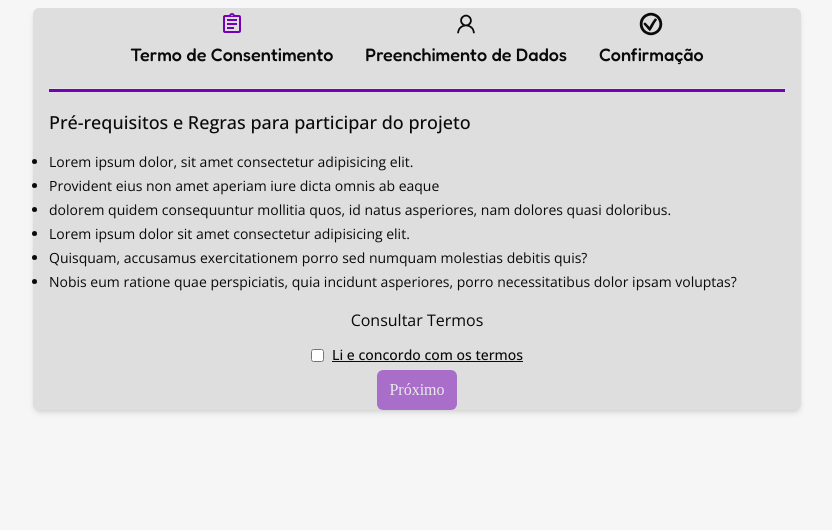
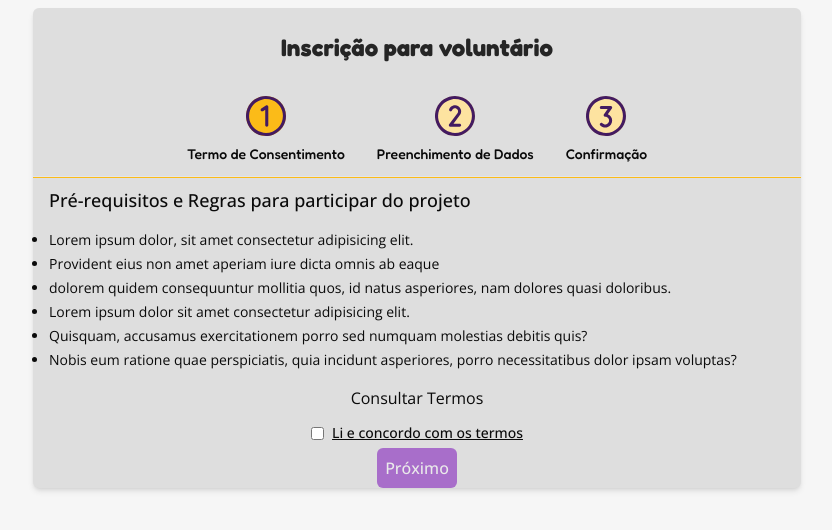
Before and after one commit to time-marrom/pipoca-agil-client, a Next.js app: page /simulacao/inscricao in a window 1280 px wide. Shown: the top 530 px of the page, without its empty margins (223-1055 px from the left). Built offline with nearby package versions, Linux system fonts and the light colour scheme.

Commit message:
feat: add components for registration

```diff
--- a/src/components/registration/RegistrationPanel/Steps.tsx
+++ b/src/components/registration/RegistrationPanel/Steps.tsx
@@ -1,8 +1,8 @@
 "use client";
 
-import { AiOutlineUser } from "react-icons/ai";
-import { GiConfirmed } from "react-icons/gi";
-import { MdOutlineAssignment } from "react-icons/md";
+import { StepOneIcon } from "@/components/icons/StepOneIcon";
+import { StepThreeIcon } from "@/components/icons/StepThreeIcon";
+import { StepTwoIcon } from "@/components/icons/StepTwoIcon";
 
 export type StepsProps = {
   currentStep: number;
@@ -12,25 +12,29 @@ export function Steps({ currentStep }: StepsProps) {
   return (
     <div className="w-full flex flex-row justify-center items-center text-center mx-auto mb-2 gap-1 md:gap-6">
       <div className="flex flex-col items-center justify-center text-center p-1">
-        <MdOutlineAssignment
+        <StepOneIcon
           data-current-step={currentStep}
-          className="text-lg mb-1 h-6 w-6 fill-current data-[current-step='0']:text-theme-secondary-base data-[current-step='1']:text-theme-secondary-base data-[current-step='2']:text-theme-secondary-base"
+          className="text-lg mb-1 h-12 w-12 fill-[#FDE3A0] data-[current-step='0']:fill-[#FBBB18]"
         />
-        <p className="font-medium text-sm md:text-lg font-title">Termo de Consentimento</p>
+        <p className="font-medium text-xs md:text-sm font-title">
+          Termo de Consentimento
+        </p>
       </div>
       <div className="flex flex-col items-center justify-center text-center p-1">
-        <AiOutlineUser
+        <StepTwoIcon
           data-current-step={currentStep}
-          className="text-lg mb-1 h-6 w-6 fill-current data-[current-step='1']:text-theme-secondary-base data-[current-step='2']:text-theme-secondary-base"
+          className="text-lg mb-1 h-12 w-12 fill-[#FDE3A0] data-[current-step='1']:fill-[#FBBB18]"
         />
-        <p className="font-medium text-sm md:text-lg font-title">Preenchimento de Dados</p>
+        <p className="font-medium text-xs md:text-sm font-title">
+          Preenchimento de Dados
+        </p>
       </div>
       <div className="flex flex-col items-center justify-center text-center p-1">
-        <GiConfirmed
+        <StepThreeIcon
           data-current-step={currentStep}
-          className="text-lg mb-1 h-6 w-6 fill-current data-[current-step='2']:text-theme-secondary-base"
+          className="text-lg mb-1 h-12 w-12 fill-[#FDE3A0] data-[current-step='2']:fill-[#FBBB18]"
         />
-        <p className="font-medium text-sm md:text-lg font-title">Confirmação</p>
+        <p className="font-medium text-xs md:text-sm font-title">Confirmação</p>
       </div>
     </div>
   );
--- a/src/components/registration/RegistrationPanel/UserConfirmationMessage.tsx
+++ b/src/components/registration/RegistrationPanel/UserConfirmationMessage.tsx
@@ -3,7 +3,6 @@ import { FaCheckCircle } from "react-icons/fa";
 export function UserConfirmationMessage() {
   return (
     <div className="flex flex-col justify-center items-center w-full h-full p-2 mx-auto space-y-8">
-      <hr className="w-full h-1 bg-theme-secondary-base" />
       <h3 className="font-sans font-medium text-lg">Tudo Pronto!</h3>
       <div className="flex flex-col justify-center items-center w-full h-full gap-4">
         <FaCheckCircle className="text-theme-status-success h-40 w-40" />
--- a/src/components/registration/RegistrationPanel/UserConsentTerms.tsx
+++ b/src/components/registration/RegistrationPanel/UserConsentTerms.tsx
@@ -22,7 +22,6 @@ export function UserConsentTerms() {
 
   return (
     <div className="w-full h-full flex flex-col justify-start items-start px-4 my-2 gap-4">
-      <hr className="w-full h-1 bg-theme-secondary-base" />
       <h3 className="font-sans font-medium text-lg">
         Pré-requisitos e Regras para participar do projeto
       </h3>
--- a/src/components/registration/RegistrationPanel/index.tsx
+++ b/src/components/registration/RegistrationPanel/index.tsx
@@ -52,7 +52,7 @@ const formSchema = z.object({
 export type FormValues = z.infer<typeof formSchema>;
 
 export function RegistrationPanel() {
-  const { isAcceptedTerms } = useContext(GlobalContext);
+  const { isAcceptedTerms, role } = useContext(GlobalContext);
   const [currentStep, setCurrentStep] = useState(0);
 
   const {
@@ -83,7 +83,15 @@ export function RegistrationPanel() {
   return (
     <div className="w-full h-full min-h-[65vh] flex flex-col justify-start items-center py-2 mx-auto bg-theme-white-base">
       <div className="bg-theme-white-light w-4/5 max-w-3xl h-full flex flex-col justify-start items-center mx-auto rounded-md shadow-md">
+        <div className="w-full h-full flex flex-col items-center justify-center text-center my-2">
+          <h2 className="w-full h-full text-2xl font-bold font-title text-theme-grayscale-black p-4">
+            {role === "VOLUNTÁRIO"
+              ? "Inscrição para voluntário"
+              : "Inscrição para mentor"}
+          </h2>
+        </div>
         {<Steps currentStep={currentStep} />}
+        <hr className="w-full h-0.5 bg-[#FBBB18]" />
         <div className="w-full h-full">
           {currentStep === 0 && (
             <div className="w-full h-full flex flex-col justify-center items-center">
@@ -92,7 +100,7 @@ export function RegistrationPanel() {
                 type="button"
                 onClick={() => nextStep()}
                 disabled={!isAcceptedTerms}
-                className="w-20 h-10 p-2 text-base font-medium rounded-md text-center text-theme-white-base cursor-pointer transition duration-300 bg-theme-secondary-base hover:bg-theme-secondary-dark disabled:opacity-50 disabled:cursor-not-allowed"
+                className="w-20 h-10 p-2 text-base font-medium rounded-md text-center text-theme-white-base cursor-pointer transition duration-300 bg-theme-secondary-base hover:bg-theme-secondary-dark disabled:opacity-50 disabled:cursor-not-allowed font-sans"
               >
                 Próximo
               </button>
@@ -102,7 +110,7 @@ export function RegistrationPanel() {
             <div className="w-full h-full flex flex-col justify-center items-center space-y-1">
               <form
                 onSubmit={handleSubmit(onSubmit)}
-                className="w-full h-full flex flex-col justify-center items-center space-y-1"
+                className="w-[80%] h-full flex flex-col justify-center items-center space-y-1 my-4"
               >
                 <div className="w-full flex flex-col justify-center items-start space-y-1">
                   <label htmlFor="name">Nome</label>
@@ -243,13 +251,13 @@ export function RegistrationPanel() {
                   <button
                     type="button"
                     onClick={() => prevStep()}
-                    className="w-20 h-10 p-2 text-base font-medium rounded-md text-center text-theme-white-base cursor-pointer transition duration-300 bg-theme-secondary-base hover:bg-theme-secondary-dark disabled:opacity-50 disabled:cursor-not-allowed"
+                    className="w-20 h-10 p-2 text-base font-medium rounded-md text-center text-theme-white-base cursor-pointer transition duration-300 bg-theme-secondary-base hover:bg-theme-secondary-dark disabled:opacity-50 disabled:cursor-not-allowed font-sans"
                   >
                     Anterior
                   </button>
                   <button
                     type="submit"
-                    className="w-20 h-10 p-2 text-base font-medium rounded-md text-center text-theme-white-base cursor-pointer transition duration-300 bg-theme-secondary-base hover:bg-theme-secondary-dark disabled:opacity-50 disabled:cursor-not-allowed"
+                    className="w-20 h-10 p-2 text-base font-medium rounded-md text-center text-theme-white-base cursor-pointer transition duration-300 bg-theme-secondary-base hover:bg-theme-secondary-dark disabled:opacity-50 disabled:cursor-not-allowed font-sans"
                   >
                     Enviar
                   </button>
@@ -261,10 +269,20 @@ export function RegistrationPanel() {
             <div>
               <UserConfirmationMessage />
               <div className="flex flex-row justify-center items-center w-full h-full py-2 mx-auto space-x-8">
-                <Button variant="default" size="sm" asChild>
+                <Button
+                  variant="default"
+                  size="sm"
+                  asChild
+                  className="font-sans"
+                >
                   <Link href="/">Ir para a Home</Link>
                 </Button>
-                <Button variant="default" size="sm" asChild>
+                <Button
+                  variant="default"
+                  size="sm"
+                  asChild
+                  className="font-sans"
+                >
                   <Link href="/simulacao">Ir para a Simulação</Link>
                 </Button>
               </div>
```
